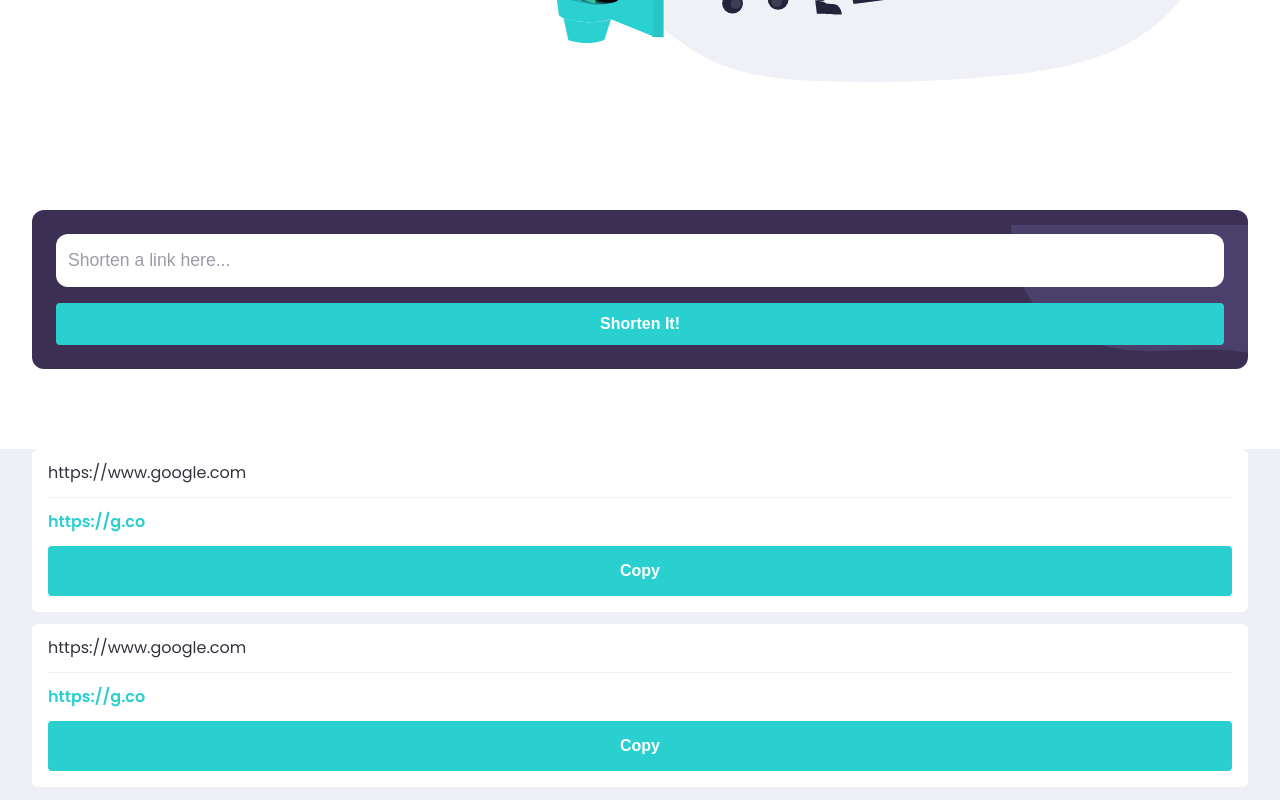
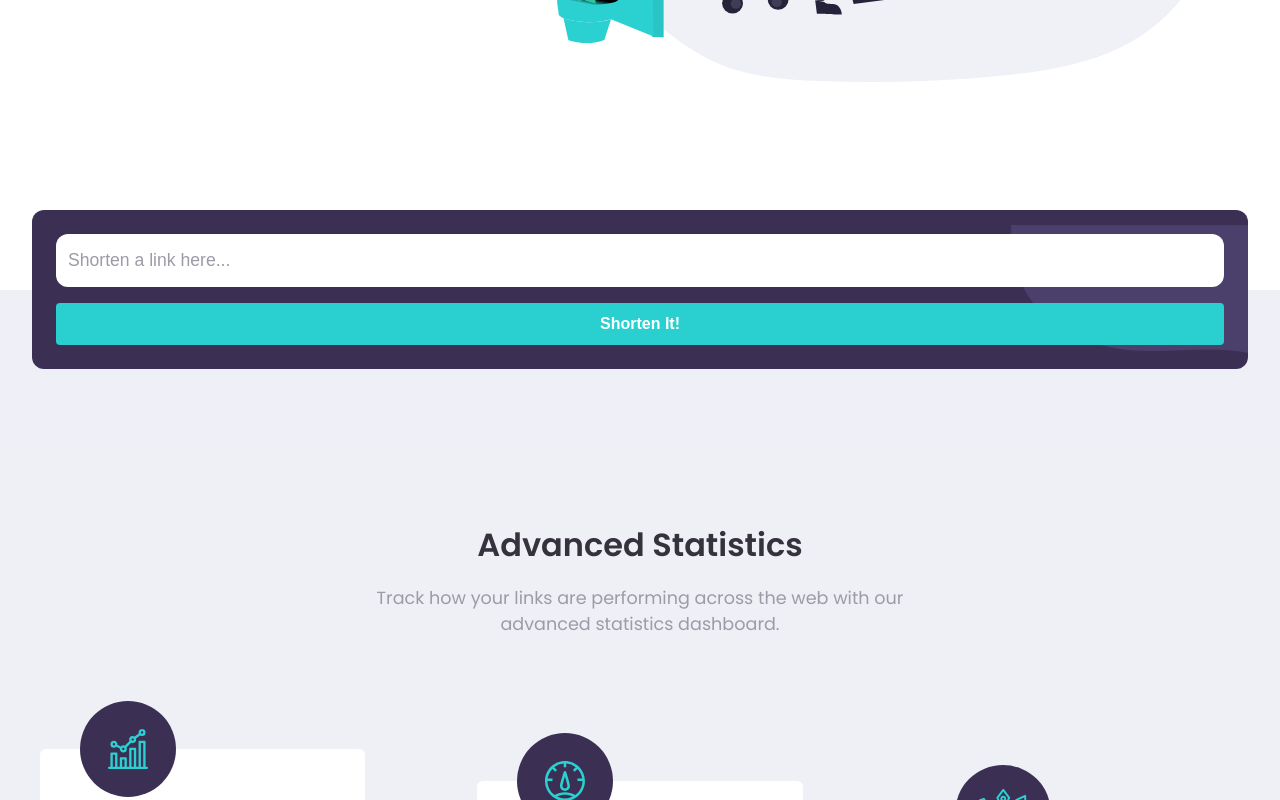
Before and after one commit to smh1988-2/fem-shortly, a Next.js app: page / in a window 1280 px wide. Shown: the part 460-1260 px from the top of the page. Built offline with nearby package versions, Linux system fonts and the light colour scheme.

Commit message:
copying logic

```diff
--- a/app/src/Buttons/CopyButton/CopyButton.module.css
+++ b/app/src/Buttons/CopyButton/CopyButton.module.css
@@ -15,3 +15,11 @@
     cursor: pointer;
     background-color: var(--cyan-hover);
   }
+
+  .copied {
+    background: var(--dark-violet);
+  }
+
+  .copied:hover {
+    background: var(--dark-violet);
+  }
--- a/app/src/Buttons/CopyButton/CopyButton.tsx
+++ b/app/src/Buttons/CopyButton/CopyButton.tsx
@@ -1,6 +1,6 @@
 "use client";
 
-import React, { useState } from "react";
+import React, { useEffect, useState } from "react";
 
 import styles from "./CopyButton.module.css";
 
@@ -10,16 +10,24 @@ function CopyButton() {
   function handleCopyClick(e: any) {
     const shortUrl = e.target.parentElement.children[1].innerText;
     navigator.clipboard.writeText(shortUrl);
-    setCopySuccess(true);
+    setCopySuccess(true)
   }
+
+  useEffect(() => {
+    if (copySuccess) {
+      setTimeout(() => {
+        setCopySuccess(false);
+      }, 2000);
+    }
+  }, [copySuccess]);
 
   return (
     <button
       type="button"
-      className={`${styles.copyBtn} ${styles.other}`}
+      className={`${styles.copyBtn} ${styles.other} ${copySuccess ? styles.copied : null}`}
       onClick={(e) => handleCopyClick(e)}
     >
-      {copySuccess ? "Copied" : "Copy"}
+      {copySuccess ? "Copied!" : "Copy"}
     </button>
   );
 }
--- a/app/src/CardDeck/UrlCard Deck/UrlCard.tsx
+++ b/app/src/CardDeck/UrlCard Deck/UrlCard.tsx
@@ -1,17 +1,17 @@
-import React from 'react'
+import React from "react";
 
-import styles from "./UrlCard.module.css"
-import { Button } from '../../Buttons/Button'
-import CopyButton from '../../Buttons/CopyButton/CopyButton'
+import styles from "./UrlCard.module.css";
+import { Button } from "../../Buttons/Button";
+import CopyButton from "../../Buttons/CopyButton/CopyButton";
 
 function UrlCard({ card }) {
   return (
     <div className={styles.urlCard}>
-        <p className={styles.urlLong}>{card.long}</p>
-        <p className={styles.urlShort}>{card.short}</p>
-        <CopyButton />
+      {card.long && <p className={styles.urlLong}>{card.long}</p>}
+      <p className={styles.urlShort}>{card.short}</p>
+      <CopyButton />
     </div>
-  )
+  );
 }
 
-export default UrlCard
+export default UrlCard;
--- a/app/src/CardDeck/UrlCard Deck/UrlCardDeck.tsx
+++ b/app/src/CardDeck/UrlCard Deck/UrlCardDeck.tsx
@@ -1,17 +1,17 @@
+"use client";
+
 import React from "react";
+
 import UrlCard from "./UrlCard";
-
 import styles from "./UrlCardDeck.module.css";
 
 function UrlCardDeck() {
-  const shortenUrls = [
-    { long: "https://www.google.com", short: "https://g.co" },
-    { long: "https://www.google.com", short: "https://g.co" },
-  ];
+  let localUrls = JSON.parse(localStorage.getItem("localUrls"));
 
   return (
+    localUrls ? (
     <section className={styles.urlCardDeckSection}>
-      {shortenUrls.map((card) => {
+      {localUrls.map((card: any) => {
         return (
           <div>
             <UrlCard card={card} />
@@ -19,7 +19,8 @@ function UrlCardDeck() {
         );
       })}
     </section>
-  );
+  ) : null
+  )
 }
 
 export default UrlCardDeck;
--- a/app/src/Shortener/Shortener.tsx
+++ b/app/src/Shortener/Shortener.tsx
@@ -14,17 +14,21 @@ function Shortener() {
   function handleSubmit(e: any) {
     e.preventDefault();
     setUrlEntered(true);
+    setLongUrl(e.target[0].value);
+
+    const newShortUrl = {
+      long: longUrl,
+      short: "g.com",
+    };
 
     if (checkUrl(e.target[0].value)) {
       setIsValidUrl(true);
-      setShowError(false)
+      setShowError(false);
+      shortenUrl(newShortUrl);
     } else {
       setIsValidUrl(false);
-      setShowError(true)
+      setShowError(true);
     }
-
-    setLongUrl(e.target[0].value);
-    shortenUrl();
   }
 
   function checkUrl(urlString: string) {
@@ -35,8 +39,12 @@ function Shortener() {
     return !!urlPattern.test(urlString);
   }
 
-  function shortenUrl() {
+  function shortenUrl(obj: string | object) {
+    let existingEntries = JSON.parse(localStorage.getItem("localUrls"));
+    if (existingEntries == null) existingEntries = [];
 
+    existingEntries.unshift(obj);
+    localStorage.setItem("localUrls", JSON.stringify(existingEntries));
   }
 
   return (
--- a/app/src/Shortener/styles.module.css
+++ b/app/src/Shortener/styles.module.css
@@ -1,5 +1,13 @@
 .shortenSection {
   padding: 5rem 2rem;
+  background: var(--gray);
+  background: linear-gradient(
+    to bottom,
+    #ffffff 0%,
+    #ffffff 50%,
+    var(--gray) 50%,
+    var(--gray) 100%
+  );
 }
 
 .shortenContainer {
@@ -36,7 +44,7 @@
 }
 
 .invalidUrl {
-  outline: 1px solid var(--red);
+  outline: 2px solid var(--red);
 }
 
 .shortenForm input::placeholder {
@@ -45,7 +53,7 @@
 }
 
 .hideErrorMessage {
-    display: none;
+  display: none;
 }
 
 .errorMessage {
```
